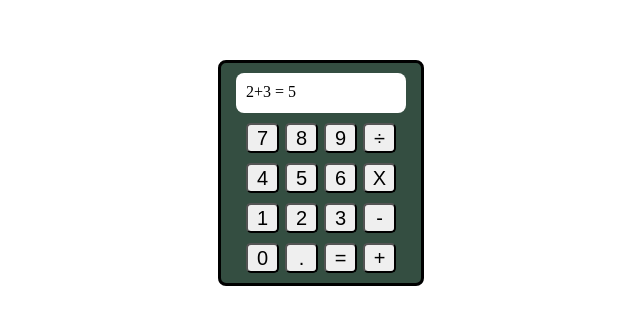
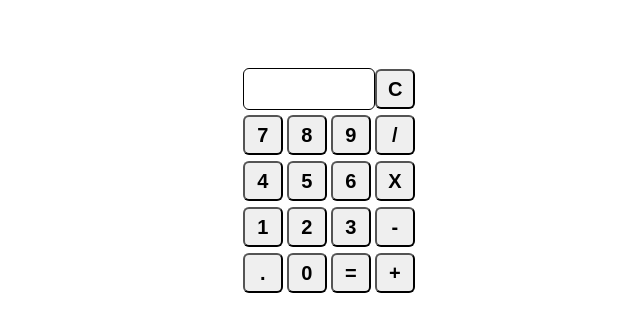
Before and after one commit to cl0b3r/calculator-odin, a plain HTML site: page index.html in a window 1280 px wide. Shown: the part 227-558 px from the top of the page, without its empty margins (319-959 px from the left). Drawn offline with Linux system fonts and the light colour scheme.

Commit message:
changed css and html structure

```diff
--- a/index.html
+++ b/index.html
@@ -5,35 +5,40 @@
     <meta name="viewport" content="width=device-width, initial-scale=1.0">
     <title>Simple Calculator</title>
     <link rel="stylesheet" href="styles.css">
+
 </head>
 <body>
     <div class="calculator">
+           <div class="firstRow">
                 <div class="display">
-
+                    <div class="previous"></div>
+                    <div class="current"></div>
                 </div>
-        <div class="btnBox">
-            <button class="btn seven">7</button>
-            <button class="btn eight">8</button>
-            <button class="btn nine">9</button>
-            <button class="btn divide">&divide;</button>
+                <button class="btn clear">C</button>
            </div>
-        <div class="btnBox">
-            <button class="btn four">4</button>
-            <button class="btn five">5</button>
-            <button class="btn six">6</button>
-            <button class="btn mult">X</button>
+           <div class="row">
+            <button class="btn number">7</button>
+            <button class="btn number">8</button>
+            <button class="btn number">9</button>
+            <button class="btn operator">/</button>
            </div>
-        <div class="btnBox">
-            <button class="btn one">1</button>
-            <button class="btn two">2</button>
-            <button class="btn three">3</button>
-            <button class="btn minus">-</button>
+           <div class="row">
+            <button class="btn number">4</button>
+            <button class="btn number">5</button>
+            <button class="btn number">6</button>
+            <button class="btn operator">X</button>
            </div>
-        <div class="btnBox">
-            <button class="btn zero">0</button>
-            <button class="btn dot">.</button>
+           <div class="row">
+            <button class="btn number">1</button>
+            <button class="btn number">2</button>
+            <button class="btn number">3</button>
+            <button class="btn operator">-</button>
+           </div>
+           <div class="row">
+            <button class="btn decimal">.</button>
+            <button class="btn number">0</button>
             <button class="btn equal">=</button>
-            <button class="btn plus">+</button>
+            <button class="btn operator">+</button>
            </div>
     </div>
 
--- a/script.js
+++ b/script.js
@@ -1,39 +1,31 @@
-const display = document.querySelector(".display");
-display.innerText = "2+3 = 5"
-/* functions */
+const display = document.querySelector(".display")
+const buttons = document.querySelectorAll("button");
 
 
-function add(a, b){
+function add(a,b){
     return a + b;
-};
+}
+function substraction(){
+    return a - b;
+}
+function multiplication(a,b){
+    return a * b;
+}
+function division(a, b){
+    return a / b;
+}
 
-function substract(a, b){
-    return a - b
-};
+let numOne = 0;
+let numTwo = 0;
+let operator = "";
 
-function multiply(a,  b){
-    return a * b;
-};
 
-function divide(a, b){
-    return a / b;
-};
+buttons.forEach((button) => {
+    button.addEventListener("click", ()=>{
+        display.value += button.innerText;
 
-let firstNum;
-let operator;
-let secondNum;
-
-function operate(num1, op, num2){
-    if(op == "+"){
-        return add(num1, num2);
-    }
-    else if(op ==="-"){
-        return substract(num1, num2);
-    }
-    else if(op === "x"){
-        return multiply(num1, num2);
-    }
-    else if(op === "/"){
-        return divide(num1,num2)
-    }
-}
+        if(button.innerText === "C"){
+            display.value = "";
+        }
+    })
+})
--- a/styles.css
+++ b/styles.css
@@ -1,46 +1,36 @@
 body{
-    margin: 0;
-    padding: 0;
-    height: 100vh;
-    width: 100vw;
     display: flex;
     justify-content: center;
     align-items: center;
+    width: 100vw;
+    height: 100vh;
 }
 
-.calculator{
-    background-color: #344e41;
-    border: 3px solid;
-    width: 200px;
-    height: 220px;
-    border-radius: 8px;
-    display: flex;
-    flex-direction: column;
-    justify-content: center;
-    align-items: center;
-    gap: 10px;
+.btn{
+    height: 40px;
+    width: 40px;
+    font-size: 20px;
+    font-weight: bold;
+    border-radius: 6px;
+    cursor: pointer;
+    margin: 3px 0;
+}
+.btn:hover{
+    border: 3px solid orangered;
 }
 .display{
-    padding: 10px;
-    height: 20px;
-    width: 150px;
-    border-radius: 8px;
-    background-color: white;
+    width: 130.4px;
+    height: 40px;
+    border: 1px solid black;
+    border-radius: 6px;
 }
-
-.btnBox{
-    width: 150px;
+.firstRow{
     display: flex;
-    justify-content: space-evenly;
-    gap: 6px;
+    align-items: center;
 }
-.btn{
-    border-radius: 5px;
-    width: 40px;
-    height: 30px;
-    font-size: 20px;
-    cursor: pointer;
+.previous{
+    font-size: 12px;
 }
-.btn:hover{
-    border: 2px solid orangered;
+.current{
+    font-size: 16px;
 }
```
Lines whose indentation alone changed are shown as unchanged.
